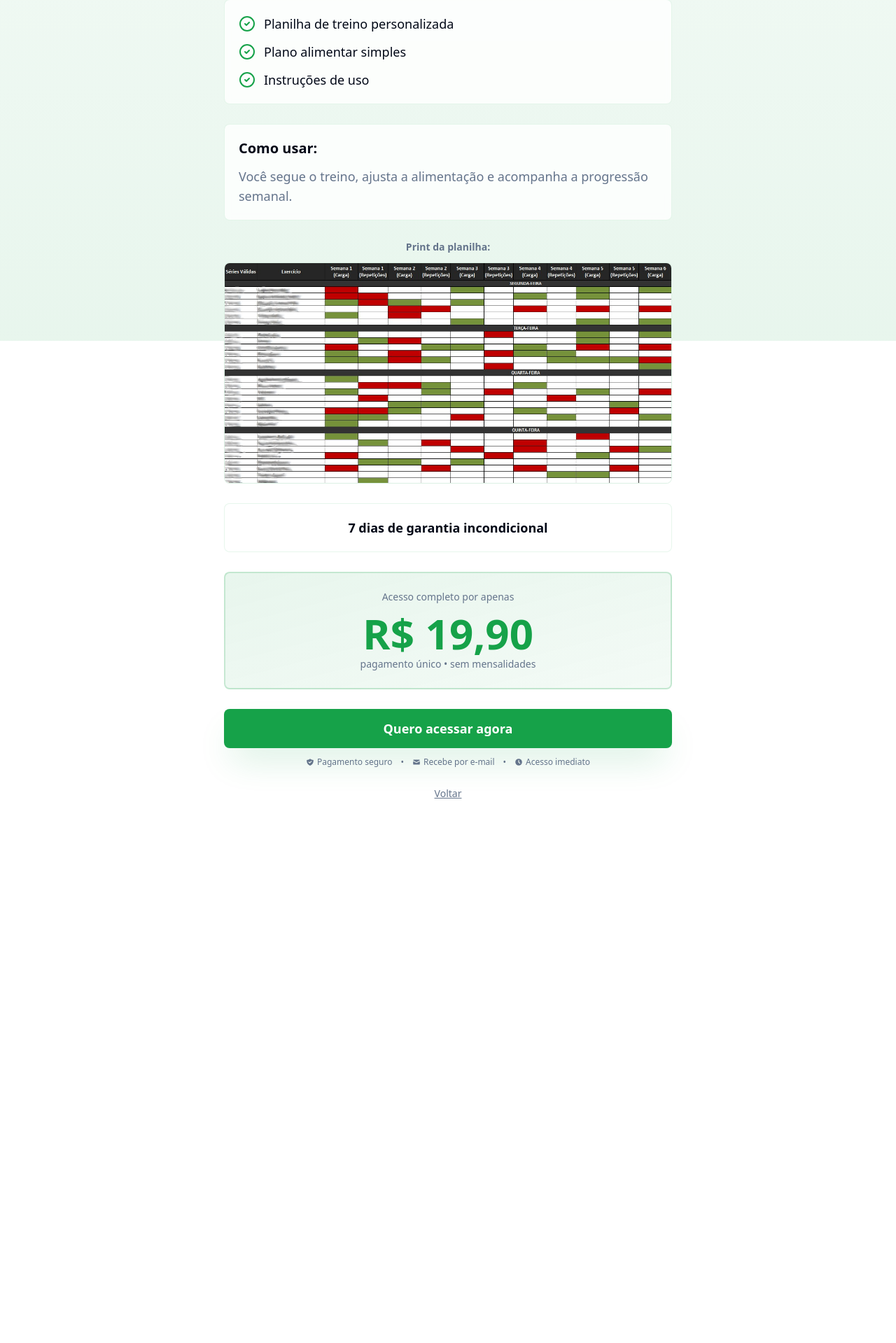
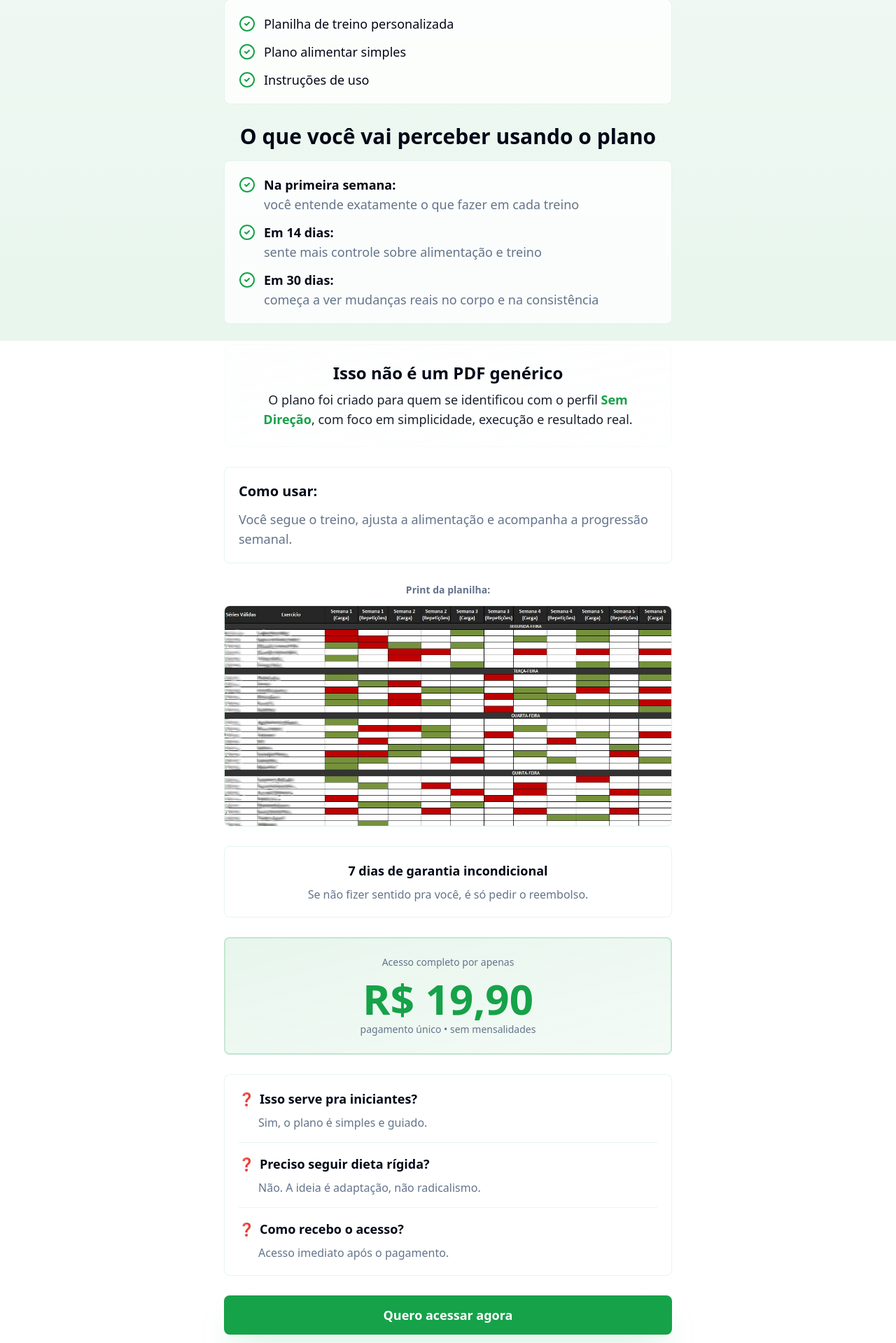
Before and after one commit to treino-inteligente/hipertrofia, a React (Vite) app: page /solucao in a window 1280 px wide. Shown: the part 313-2232 px from the top of the page at 70% size. Before the commit the page ends 1506 px from the top, so only its background shows below. Built offline with nearby package versions, Linux system fonts and the light colour scheme.

Commit message:
Atualizando

```diff
--- a/src/pages/SolutionScreen.tsx
+++ b/src/pages/SolutionScreen.tsx
@@ -39,17 +39,21 @@ function getProfile(trainingDays?: string, mainProblem?: string): ProfileType {
  */
 interface ProfileSolutionContent {
   targetAudience: string // Para quem é
+  profileName: string // Nome amigável do perfil
 }
 
 const PROFILE_SOLUTION: Record<ProfileType, ProfileSolutionContent> = {
   TREINA_DEMAIS: {
-    targetAudience: 'Esse plano é para quem se identificou com o perfil Treina Muito.'
+    targetAudience: 'Esse plano é para quem se identificou com o perfil Treina Muito.',
+    profileName: 'Treina Muito'
   },
   ESTAGNADO: {
-    targetAudience: 'Esse plano é para quem se identificou com o perfil Estagnado.'
+    targetAudience: 'Esse plano é para quem se identificou com o perfil Estagnado.',
+    profileName: 'Estagnado'
   },
   SEM_DIRECAO: {
-    targetAudience: 'Esse plano é para quem se identificou com o perfil Sem Direção.'
+    targetAudience: 'Esse plano é para quem se identificou com o perfil Sem Direção.',
+    profileName: 'Sem Direção'
   }
 }
 
@@ -131,7 +135,48 @@ export function SolutionScreen() {
             </div>
           </div>
 
-          {/* 3. Como usar */}
+          {/* 3. O que você vai perceber */}
+          <div className="space-y-4">
+            <h2 className="text-2xl md:text-3xl font-bold text-foreground text-center">
+              O que você vai perceber usando o plano
+            </h2>
+            <div className="space-y-3 bg-background/80 backdrop-blur-sm rounded-lg p-4 md:p-5 border border-primary/10">
+              <div className="flex items-start gap-3">
+                <CheckCircle2 className="w-6 h-6 text-primary flex-shrink-0 mt-0.5" />
+                <div>
+                  <p className="text-base md:text-lg text-foreground font-semibold">Na primeira semana:</p>
+                  <p className="text-base md:text-lg text-muted-foreground">você entende exatamente o que fazer em cada treino</p>
+                </div>
+              </div>
+              <div className="flex items-start gap-3">
+                <CheckCircle2 className="w-6 h-6 text-primary flex-shrink-0 mt-0.5" />
+                <div>
+                  <p className="text-base md:text-lg text-foreground font-semibold">Em 14 dias:</p>
+                  <p className="text-base md:text-lg text-muted-foreground">sente mais controle sobre alimentação e treino</p>
+                </div>
+              </div>
+              <div className="flex items-start gap-3">
+                <CheckCircle2 className="w-6 h-6 text-primary flex-shrink-0 mt-0.5" />
+                <div>
+                  <p className="text-base md:text-lg text-foreground font-semibold">Em 30 dias:</p>
+                  <p className="text-base md:text-lg text-muted-foreground">começa a ver mudanças reais no corpo e na consistência</p>
+                </div>
+              </div>
+            </div>
+          </div>
+
+          {/* 3.5. Isso não é genérico */}
+          <div className="bg-gradient-to-br from-accent/10 to-accent/5 rounded-lg p-5 md:p-6 border-2 border-accent/20 space-y-2">
+            <h3 className="text-xl md:text-2xl font-bold text-foreground text-center">
+              Isso não é um PDF genérico
+            </h3>
+            <p className="text-base md:text-lg text-foreground/90 text-center leading-relaxed">
+              O plano foi criado para quem se identificou com o perfil <span className="font-bold text-primary">{profileContent.profileName}</span>,
+              com foco em simplicidade, execução e resultado real.
+            </p>
+          </div>
+
+          {/* 4. Como usar */}
           <div className="bg-background/80 backdrop-blur-sm rounded-lg p-4 md:p-5 border border-primary/10">
             <h3 className="text-lg md:text-xl font-bold text-foreground mb-3">
               Como usar:
@@ -141,7 +186,7 @@ export function SolutionScreen() {
             </p>
           </div>
 
-          {/* 4. Prova visual */}
+          {/* 5. Prova visual */}
           <div className="space-y-3">
             <p className="text-sm font-semibold text-center text-muted-foreground">
               Print da planilha:
@@ -158,14 +203,17 @@ export function SolutionScreen() {
             </div>
           </div>
 
-          {/* 5. Garantia */}
-          <div className="bg-background/80 backdrop-blur-sm rounded-lg p-4 md:p-5 border border-primary/10 text-center">
+          {/* 6. Garantia */}
+          <div className="bg-background/80 backdrop-blur-sm rounded-lg p-4 md:p-5 border border-primary/10 text-center space-y-2">
             <p className="text-base md:text-lg text-foreground font-semibold">
               7 dias de garantia incondicional
             </p>
+            <p className="text-sm md:text-base text-muted-foreground">
+              Se não fizer sentido pra você, é só pedir o reembolso.
+            </p>
           </div>
 
-          {/* 6. Preço */}
+          {/* 7. Preço */}
           <div className="bg-gradient-to-br from-primary/10 to-primary/5 rounded-lg p-5 md:p-6 border-2 border-primary/20 text-center space-y-3">
             <p className="text-muted-foreground text-sm font-medium">
               Acesso completo por apenas
@@ -180,7 +228,44 @@ export function SolutionScreen() {
             </div>
           </div>
 
-          {/* 7. CTA final */}
+          {/* 7.5. Micro-FAQ */}
+          <div className="bg-background/80 backdrop-blur-sm rounded-lg p-4 md:p-5 border border-primary/10 space-y-4">
+            <div className="space-y-2">
+              <p className="text-base md:text-lg font-bold text-foreground flex items-start gap-2">
+                <span className="text-primary">❓</span>
+                <span>Isso serve pra iniciantes?</span>
+              </p>
+              <p className="text-sm md:text-base text-muted-foreground pl-7">
+                Sim, o plano é simples e guiado.
+              </p>
+            </div>
+
+            <div className="h-px bg-primary/10" />
+
+            <div className="space-y-2">
+              <p className="text-base md:text-lg font-bold text-foreground flex items-start gap-2">
+                <span className="text-primary">❓</span>
+                <span>Preciso seguir dieta rígida?</span>
+              </p>
+              <p className="text-sm md:text-base text-muted-foreground pl-7">
+                Não. A ideia é adaptação, não radicalismo.
+              </p>
+            </div>
+
+            <div className="h-px bg-primary/10" />
+
+            <div className="space-y-2">
+              <p className="text-base md:text-lg font-bold text-foreground flex items-start gap-2">
+                <span className="text-primary">❓</span>
+                <span>Como recebo o acesso?</span>
+              </p>
+              <p className="text-sm md:text-base text-muted-foreground pl-7">
+                Acesso imediato após o pagamento.
+              </p>
+            </div>
+          </div>
+
+          {/* 8. CTA final */}
           <div className="space-y-3">
             <CTAButton
               size="lg"
```
